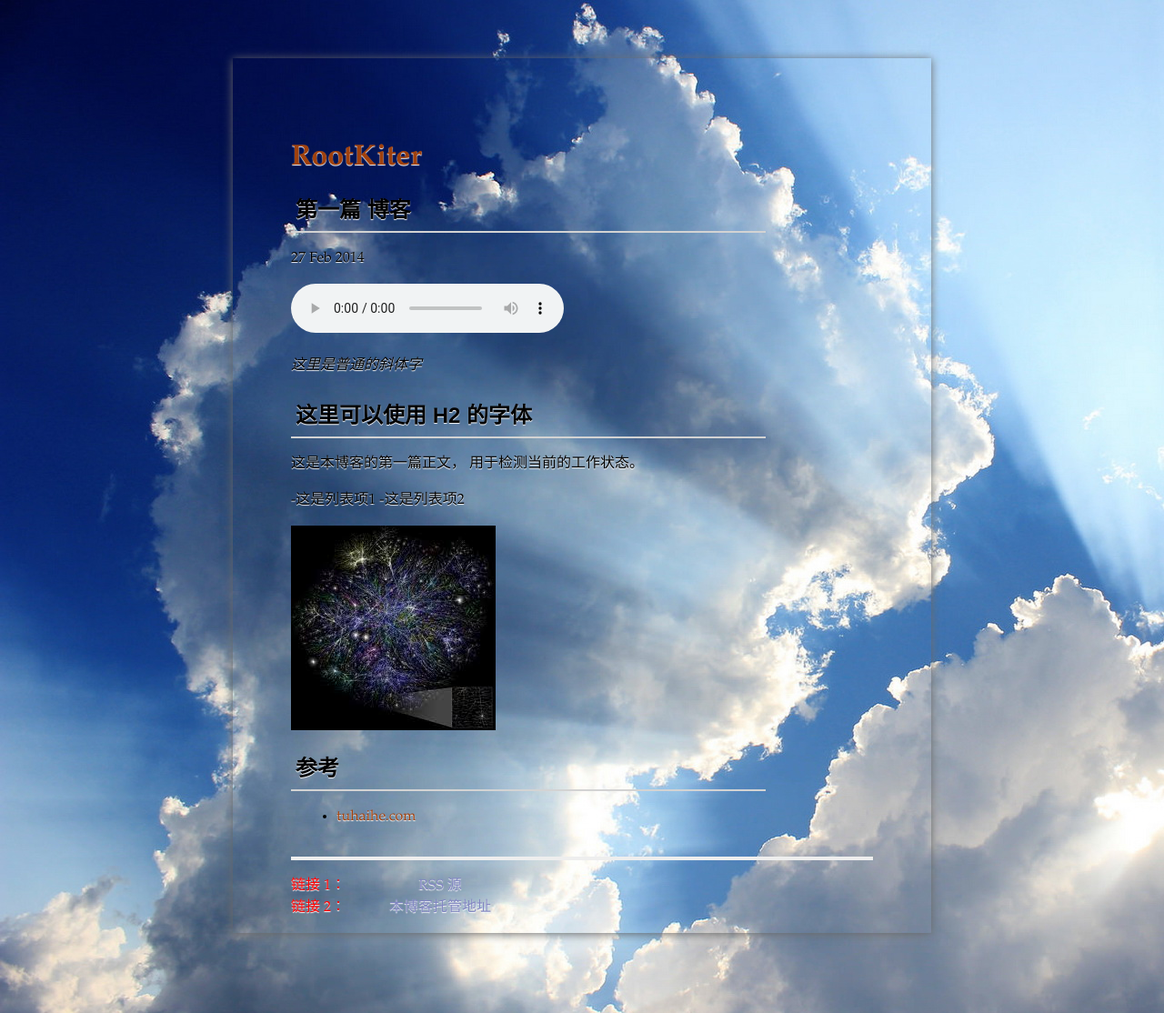
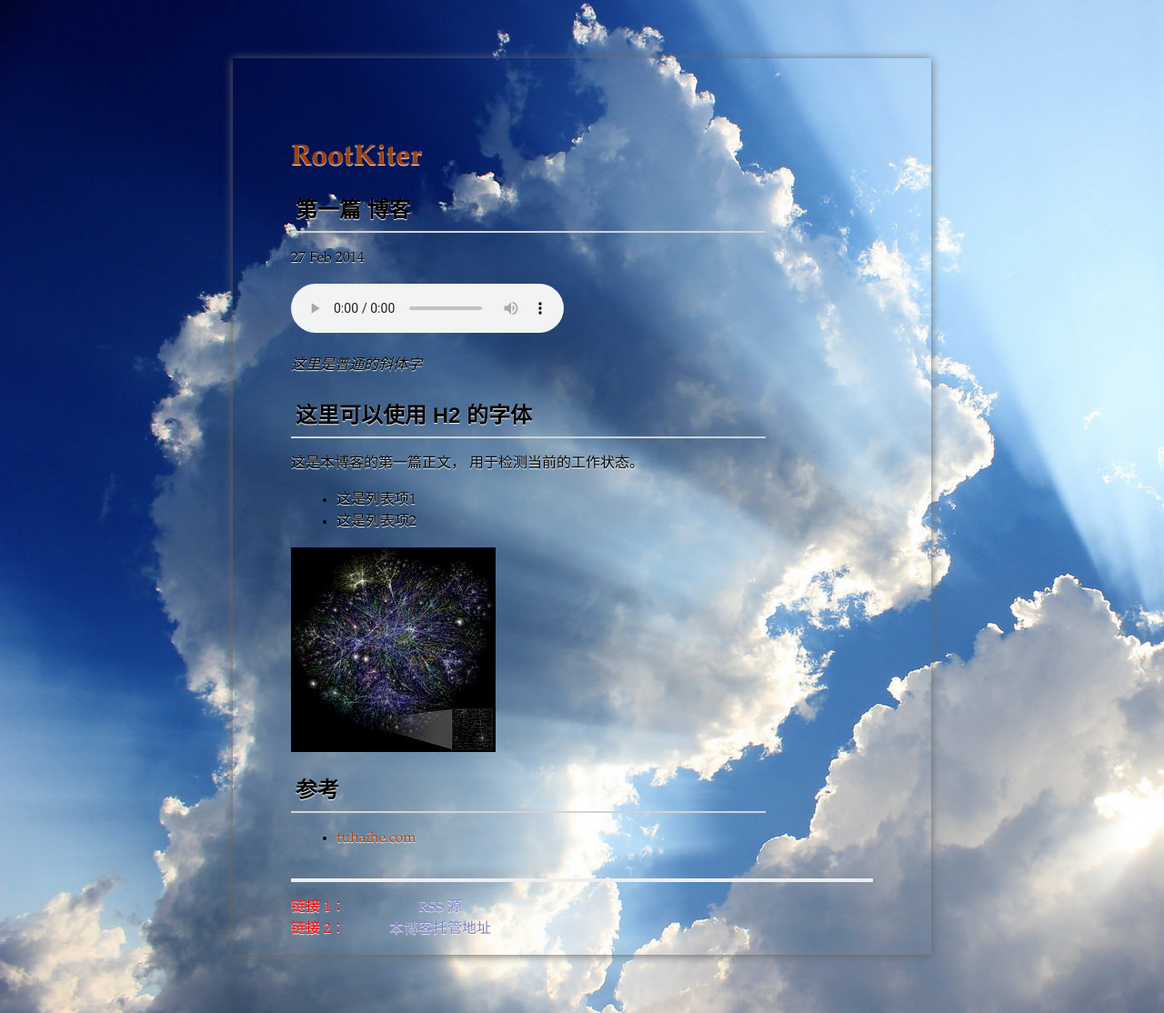
Before and after one commit to rootkiter/rootkiter.github.io, a Jekyll site: the page built from _posts/2014-02-25-gnome-38-create-wifi-hotspot.markdown, in a window 1280 px wide. Shown: the whole page at 91% size. Built offline with Jekyll 4.4.1, drawn with Linux system fonts in a browser that asks for light colours; some web fonts are replaced; Markdown is read by kramdown in place of the engine named in the settings.

Commit message:
学习jekyll

```diff
--- a/_posts/2014-02-25-gnome-38-create-wifi-hotspot.markdown
+++ b/_posts/2014-02-25-gnome-38-create-wifi-hotspot.markdown
@@ -15,8 +15,10 @@ time:   20:35:00
 这是本博客的第一篇正文，
 用于检测当前的工作状态。
 
--这是列表项1
--这是列表项2
+<ul>
+<li>这是列表项1</li>
+<li>这是列表项2</li>
+</ul>
 
 <img src="http://rootkiter.github.io/image/test.jpg" title="图片测试" align="center">
 
```
